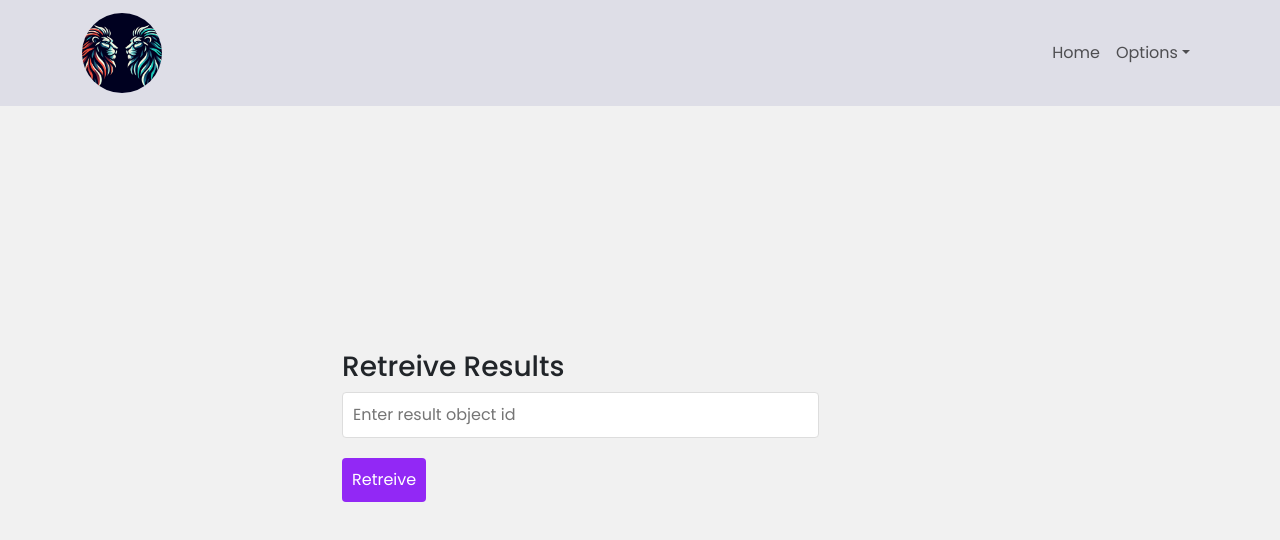
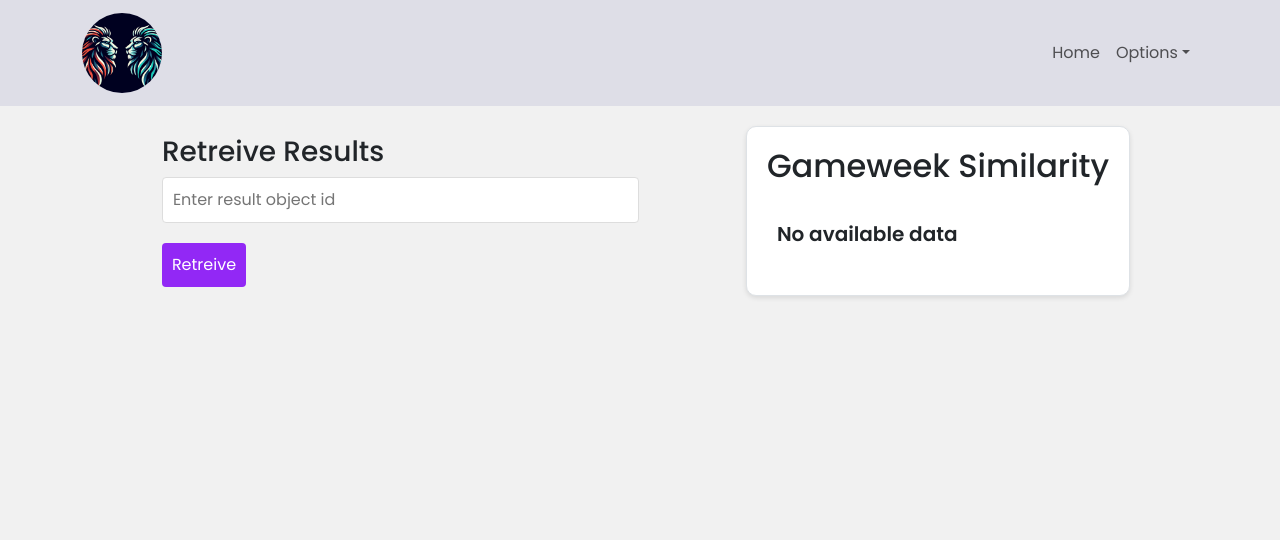
Before and after one commit to AdamL93/FPL-Similarity-Check, a React (Create React App) app in the folder frontend/: page /RetreiveResult in a window 1280 px wide. Shown: the top 540 px of the page. Built offline with nearby package versions, Linux system fonts and the light colour scheme.

Commit message:
Added retreive Results functionality

```diff
--- a/frontend/src/components/ResultsList.js
+++ b/frontend/src/components/ResultsList.js
@@ -2,17 +2,25 @@ import AddSwitch from '../components/Filter';
 import AddProgressBar from '../components/ProgressBar';
 import Col from 'react-bootstrap/Col';
 
-const ResultsList = ({ filteredResult, toggleFilter, getSimilarityColour }) => (
-  <Col className="result-container">
+const ResultsList = ({ filteredResult, toggleFilter = null, getSimilarityColour }) => {
+
+  console.log("this is the filtered ResultList")
+  console.log(filteredResult)
+
+  return (
+    <Col className="result-container">
     <div className="d-flex justify-content-between align-items-center mb-3">
       <h2>Gameweek Similarity</h2>
-      <AddSwitch label="Filter > 40%" onChange={toggleFilter} />
+      {toggleFilter && <AddSwitch label="Filter > 40%" onChange={toggleFilter} />}
     </div>
 
     <ul>
       {filteredResult.length > 0 ? (
         filteredResult.map((resultObject, index) => {
+          console.log("This is the result object")
+          console.log(resultObject)
           const similarityColour = getSimilarityColour(resultObject.similarity);
+
           return (
             <li key={index}>
               <span style={{ color: "purple" }}>{`GW ${resultObject.gameweek}: `}</span>
@@ -27,5 +35,8 @@ const ResultsList = ({ filteredResult, toggleFilter, getSimilarityColour }) => (
     </ul>
   </Col>
 );
+}
+
+
 
 export default ResultsList;
--- a/frontend/src/pages/RetreiveResult.js
+++ b/frontend/src/pages/RetreiveResult.js
@@ -2,18 +2,50 @@
 
 import Container from 'react-bootstrap/Container';
 import Row from 'react-bootstrap/Row';
-import { useNavigate } from "react-router-dom"
+import ResultsList from '../components/ResultsList';
+import GetSimilarityColour from '../components/GetSimilarityColour';
+import MappedResults from '../components/MapResults';
 import { useState } from "react"
 
 
 const RetreiveResult = () => {
 
     const [inputValue, setInputValue] = useState("")
+    const [retreivedResult, setRetreivedResult] = useState("");
+
+
+    //handle retreive button submit
+    const handleSubmit = async (e) => {
+        e.preventDefault()
+
+        const response = await fetch(`/api/fplDatabase/SavedResults/${inputValue}`)
+
+        console.log(response)
+
+        const json = await response.json()
+
+        if (!response.ok) {
+            console.log("Retreival Unsuccessful")
+            console.log(json)
+        }
+        if(response.ok) {
+
+            console.log("Retrieval Successful");
+            console.log("This is the result array:", json.resultsArray);
+            console.log("Type of json.resultsArray:", typeof json.resultsArray);
+            console.log("Is json.resultsArray an array?", Array.isArray(json.resultsArray));
+            console.log("Contents of json.resultsArray:", json.resultsArray);
+
+            const mappedResults = MappedResults(json.resultsArray)
+            setRetreivedResult(mappedResults)
+        }
+    }
 
     return (
-        <Container fluid="xs" className="d-flex justify-content-center align-items-center" style={{ minHeight: '75vh' }}>
-        <Row className="d-flex justify-content-center w-50">
-            <form >
+
+        <Container fluid="xs" className="d-flex justify-content-center align-items-center" style={{ minHeight: '15vh' }}>
+            <Row className="d-flex justify-content-center w-50">
+            <form onSubmit={handleSubmit}>
                 <h3>Retreive Results</h3>
                 <input
                     type="string"
@@ -28,6 +60,14 @@ const RetreiveResult = () => {
             </form>
             </Row>
 
+            <Row>
+            <ResultsList
+            filteredResult={retreivedResult}
+            getSimilarityColour={GetSimilarityColour}
+          />
+            </Row>
+
+
         </Container>
     );
 };
```
Also changed, not shown: 1 other file (tests, documents, lock files or other folders).
